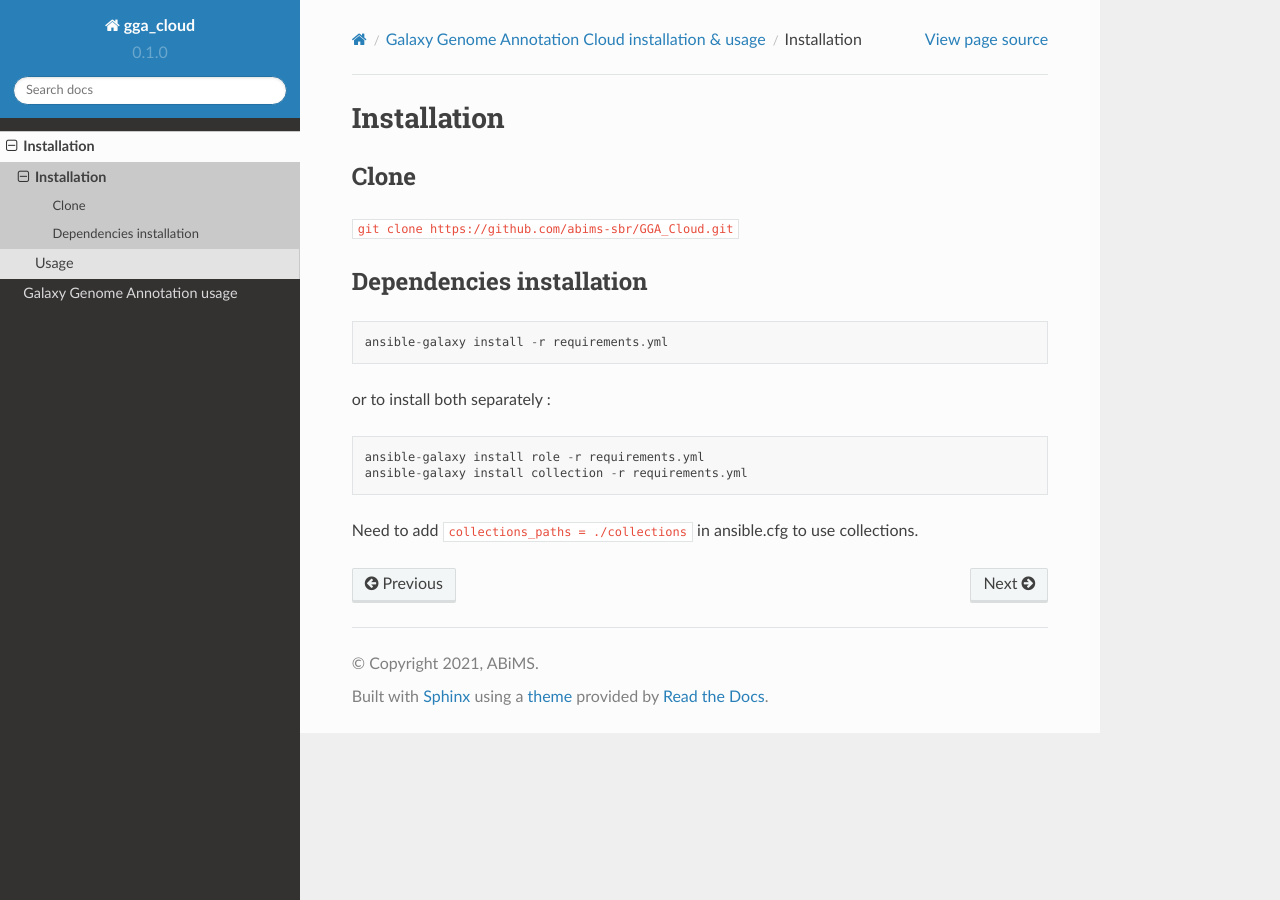
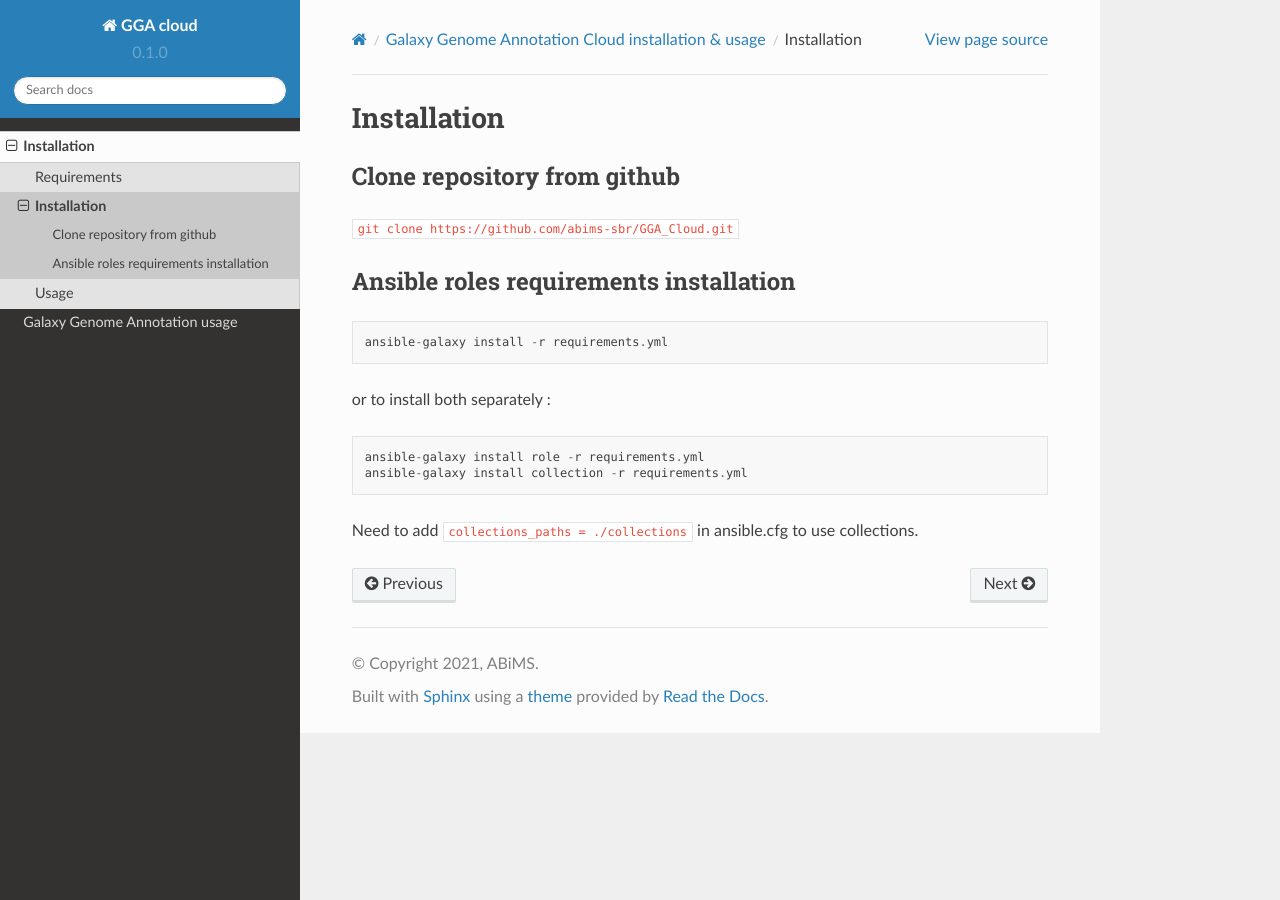
Before and after one commit to abims-sbr/GGA_Cloud, a Sphinx documentation site: the page built from docs/source/installation/installation.md, in a window 1280 px wide. Built offline with Sphinx 7.4.7 and the Read the Docs theme 2.0.0, drawn with Linux system fonts in a browser that asks for light colours.

Commit message:
Complete docs

````diff
--- a/docs/source/conf.py
+++ b/docs/source/conf.py
@@ -17,7 +17,7 @@
 
 # -- Project information -----------------------------------------------------
 
-project = 'gga_cloud'
+project = 'GGA cloud'
 copyright = '2021, ABiMS'
 author = 'ABiMS'
 
--- a/docs/source/installation/index.rst
+++ b/docs/source/installation/index.rst
@@ -4,5 +4,6 @@ Galaxy Genome Annotation Cloud installation & usage
 .. toctree::
    :maxdepth: 2
 
+   requirements
    installation
    usage
--- a/docs/source/installation/installation.md
+++ b/docs/source/installation/installation.md
@@ -1,10 +1,10 @@
 # Installation
 
-## Clone
+## Clone repository from github
 
 `git clone https://github.com/abims-sbr/GGA_Cloud.git`
 
-## Dependencies installation
+## Ansible roles requirements installation
 
 ```
 ansible-galaxy install -r requirements.yml
````
Also changed, not shown: docs/source/gga/get-data.md (+6 -0 lines), docs/source/installation/requirements.md (added, +4 -0 lines).
